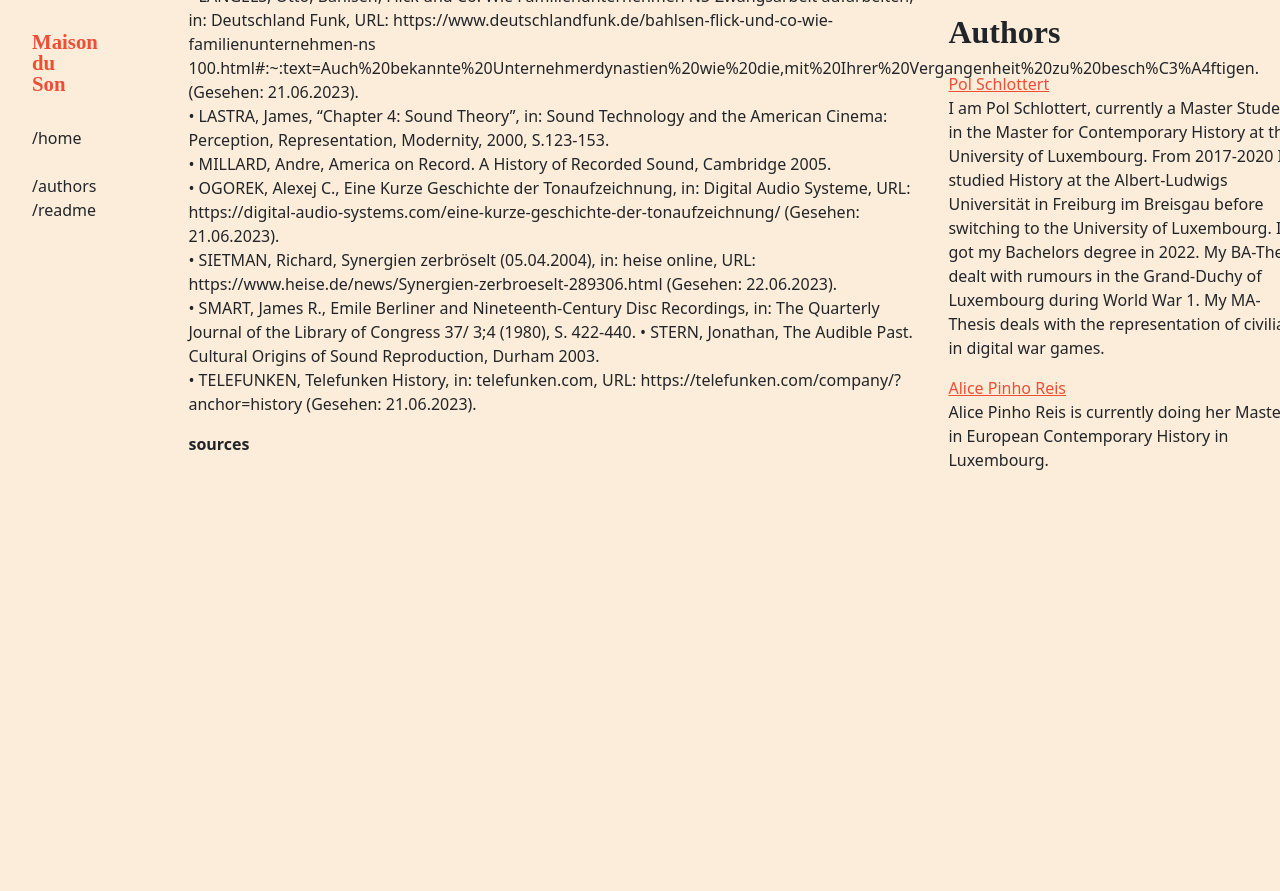
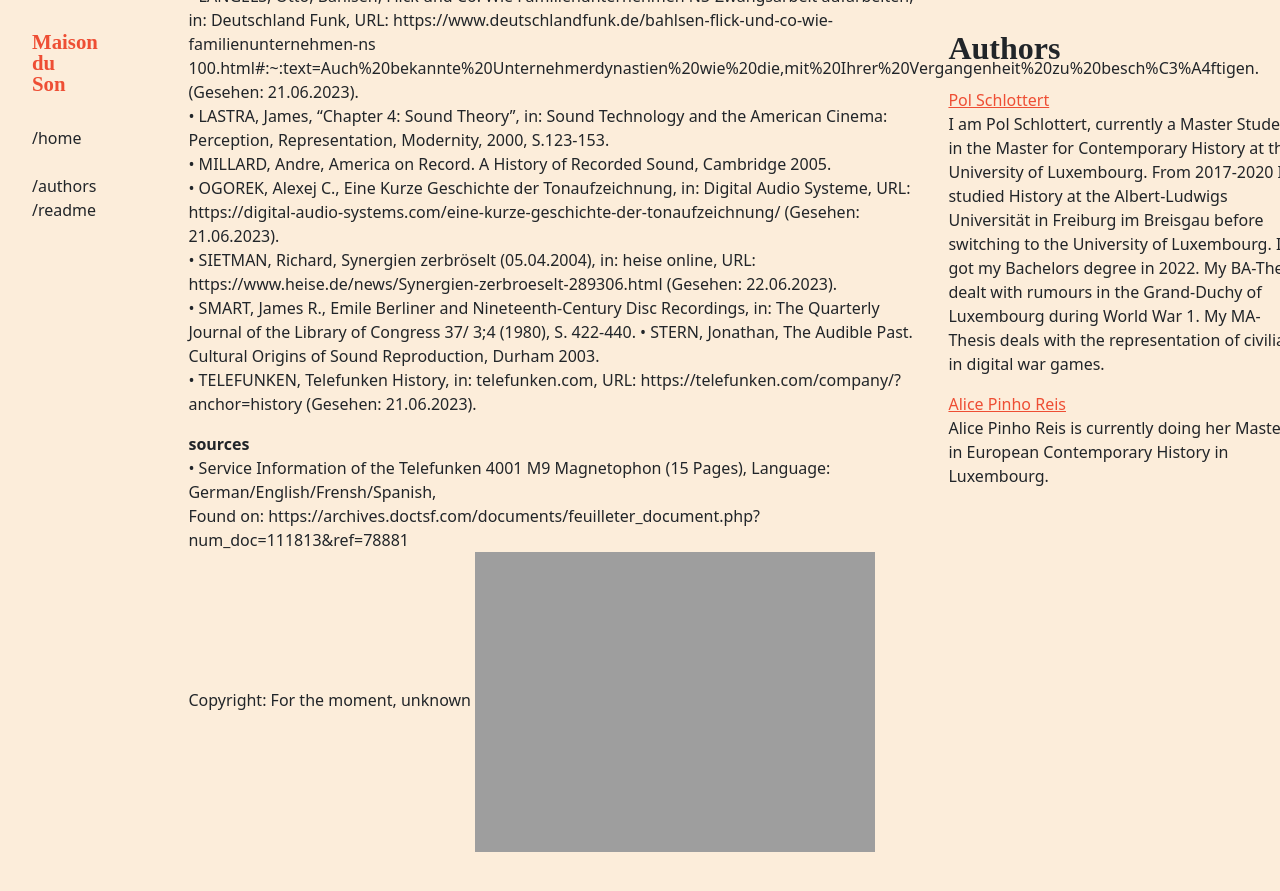
Before and after one commit to C2DH/maison-du-son, a Jekyll site: the page built from _objects/telefunken-m-4001.md, in a window 1280 px wide and 900 px high, scrolled down 8359 px. Shown: the top 891 px of the window. Built offline with Jekyll 4.4.1, drawn with Linux system fonts in a browser that asks for light colours; some web fonts are replaced; before the commit the page ends 8863 px from its top, so only the background shows below that.

Commit message:
Update telefunken-m-4001.md

```diff
--- a/_objects/telefunken-m-4001.md
+++ b/_objects/telefunken-m-4001.md
@@ -91,3 +91,7 @@
 •	TELEFUNKEN, Telefunken History, in: telefunken.com, URL: https://telefunken.com/company/?anchor=history (Gesehen: 21.06.2023). <br>
 
 **sources** <br>
+• Service Information of the Telefunken 4001 M9 Magnetophon (15 Pages), Language: German/English/Frensh/Spanish, <br>
+Found on: https://archives.doctsf.com/documents/feuilleter_document.php?num_doc=111813&ref=78881 <br>
+Copyright: For the moment, unknown
+<img src="/assets/images/TELEFUNKEN M 4001 (3).pdf">
```
